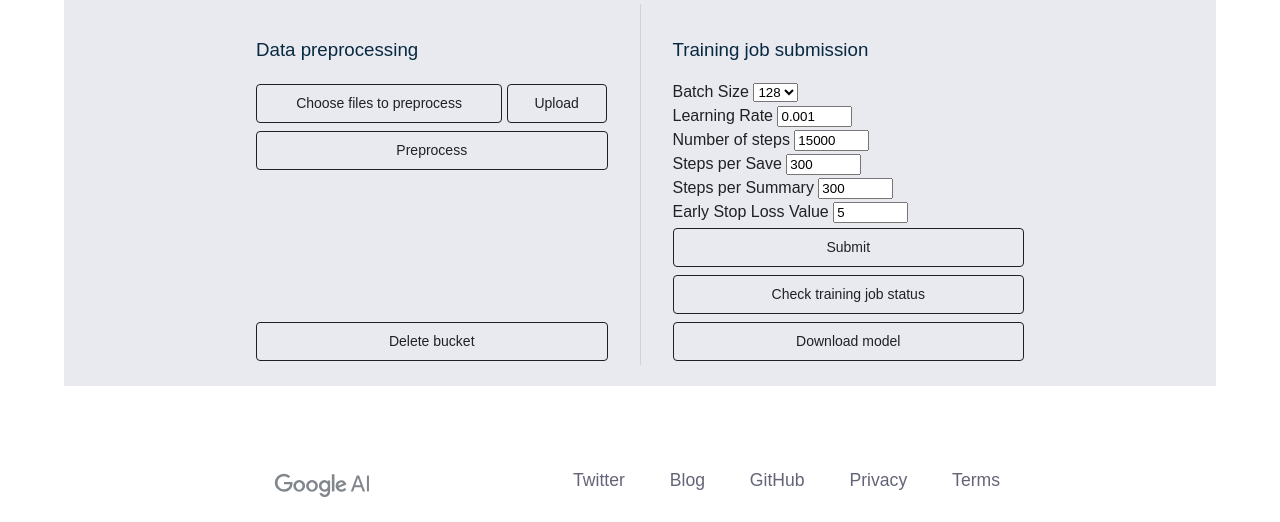
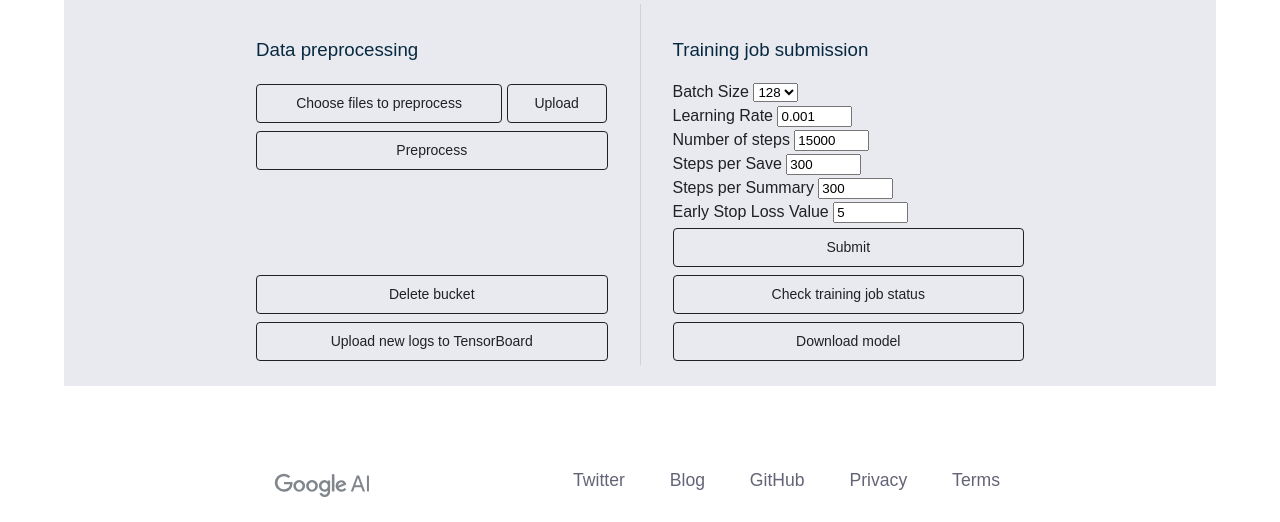
Before and after one commit to googleinterns/ddsp-docker, a Flask app: page / in a window 1280 px wide. Shown: the part 278-800 px from the top of the page. Run offline with Flask 2, Linux system fonts and the light colour scheme; some libraries are stand-ins or nearby versions; some web fonts are replaced.

Commit message:
Added TensorBoard

```diff
--- a/vm_code/main.py
+++ b/vm_code/main.py
@@ -1,6 +1,7 @@
 """Main app script."""
 from datetime import datetime
 import os
+import subprocess
 
 from flask import abort, Flask, render_template, request, send_file
 from werkzeug.utils import secure_filename
@@ -18,6 +19,7 @@ app.config['REGION'] = 'europe-west4'
 app.config['BUCKET_NAME'] = (
     'gs://ddsp-train-' +
     str(int((datetime.now()-datetime(1970, 1, 1)).total_seconds())))
+app.config['TENSORBOARD_ID'] = ''
 
 # Create a directory in a known location to save files to.
 uploads_dir = os.path.join(app.instance_path, app.config['UPLOAD_PATH'])
@@ -43,15 +45,6 @@ def upload_files():
       app.config['REGION'])
   helper_functions.upload_blob(app.config['BUCKET_NAME'], uploads_dir)
   return render_template('index_vm.html')
-
-@app.route('/delete_bucket', methods=['POST'])
-def delete_bucket():
-  status = helper_functions.delete_bucket(app.config['BUCKET_NAME'])
-  if status == 'ERROR':
-    message = 'There was a problem deleting bucket :/'
-  else:
-    message = 'Bucket deleted successfully!'
-  return render_template('index_vm.html', message=message)
 
 @app.route('/preprocess', methods=['POST'])
 def preprocess():
@@ -112,7 +105,8 @@ def download_model():
       message = 'You haven\'t submitted training job yet!'
       return render_template('index_vm.html', message=message)
     elif status == 'SUCCEEDED':
-      helper_functions.get_model(app.config['BUCKET_NAME'], downloads_dir, app.instance_path)
+      helper_functions.get_model(app.config['BUCKET_NAME'],
+                                 downloads_dir, app.instance_path)
       download_zip = os.path.join(app.instance_path, 'model.zip')
       return send_file(download_zip, as_attachment=True)
     else:
@@ -122,6 +116,32 @@ def download_model():
     message = 'You haven\'t submitted training job yet!'
     return render_template('index_vm.html', message=message)
 
+@app.route('/tensorboard', methods=['POST'])
+def enable_tensorboard():
+  if 'JOB_NAME' in os.environ:
+    status = helper_functions.check_job_status(os.environ['JOB_NAME'])
+    if status == 'JOB_NOT_EXIST':
+      message = 'You haven\'t submitted training job yet!'
+      return render_template('index_vm.html', message=message)
+    elif status == 'RUNNING':
+      if app.config['TENSORBOARD_ID'] != '':
+        delete_experiment = ('tensorboard dev delete --experiment_id ' +
+                             app.config['TENSORBOARD_ID'])
+        os.system(delete_experiment)
+      else:
+        tensorboard_command = ('tensorboard dev upload --logdir ' +
+                               app.config['BUCKET_NAME'] + '/model ' +
+                               '--name DDSP_Training --one_shot')
+        link = subprocess.getoutput(tensorboard_command)
+        link = link.split()[-1]
+        app.config['TENSORBOARD_ID'] = link.split('/')[-2]
+        return render_template('index_vm.html', link=link)
+    else:
+      message = 'Training job status: ' + status
+      return render_template('index_vm.html', message=message)
+  else:
+    message = 'You haven\'t submitted training job yet!'
+    return render_template('index_vm.html', message=message)
 
 if __name__ == '__main__':
   app.run(host='127.0.0.1', port=8080, debug=True)
--- a/vm_code/templates/index_vm.html
+++ b/vm_code/templates/index_vm.html
@@ -67,6 +67,17 @@
               Delete bucket
             </label>
           </form>
+          <form action="/tensorboard" method="POST" enctype="multipart/form-data">
+                <label class="action gray" style='width:100%;'>
+                  <input type="submit" class="action gray" />
+                  Upload new logs to TensorBoard
+                </label>
+              </form>
+             {% if link %}
+             <div style="margin: 10px; height:fit-content;">
+            <a href={{link}} target="_blank">Observe your experiment on TensorBoard</a>
+                 </div>
+            {% endif %}
         </div>
         <div>
           <h3>Training job submission</h3>
```
